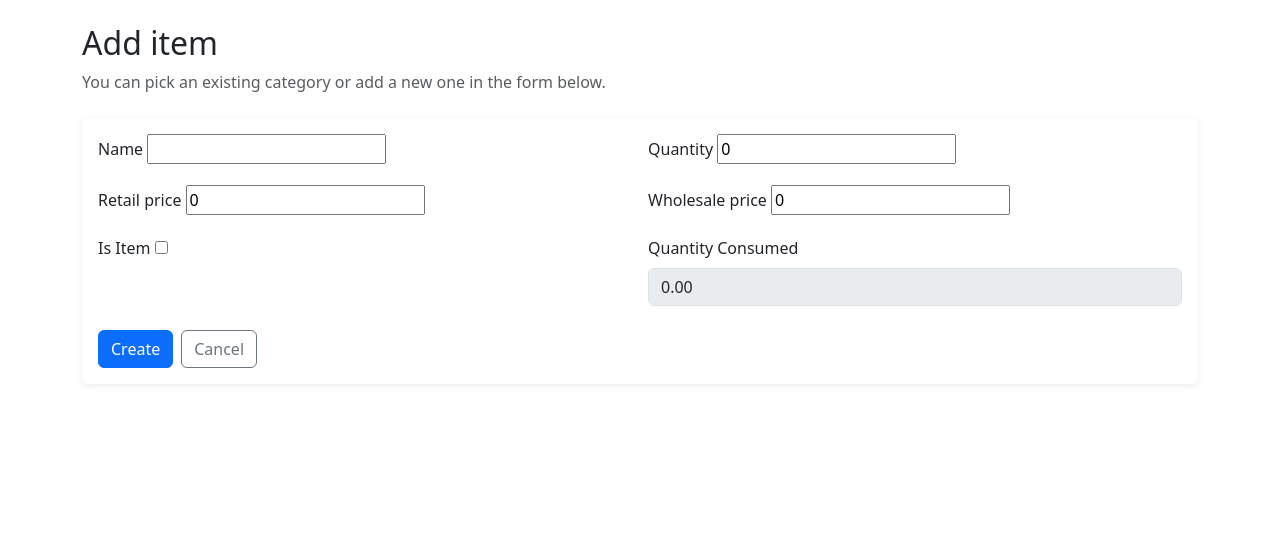
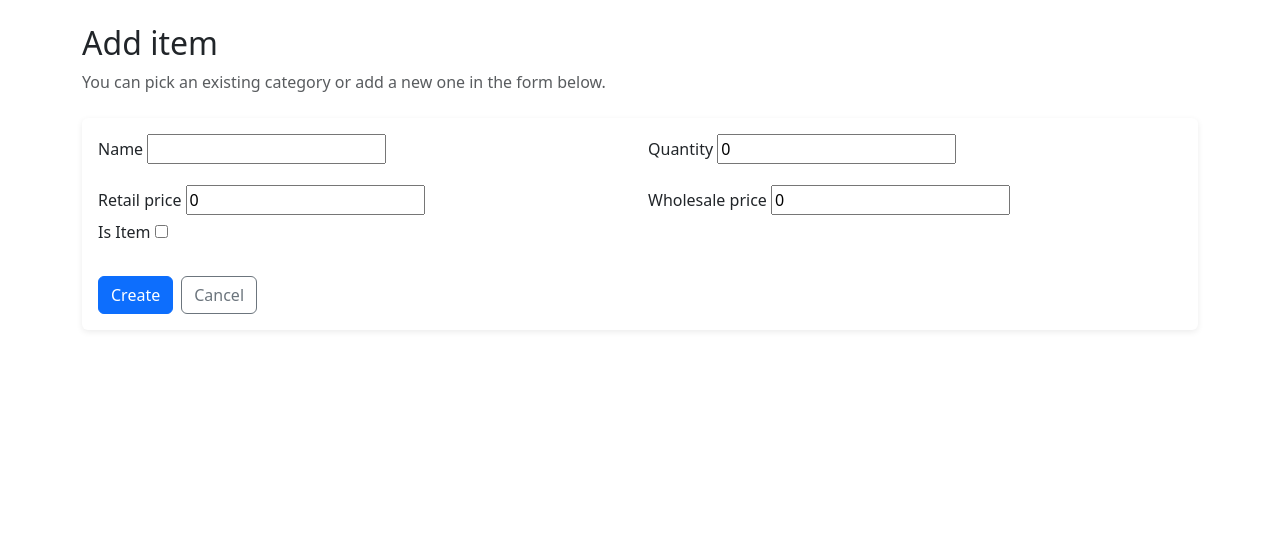
Before and after one commit to altair13421/DjPOS, a Django app: page /inventory/stock/new/ in a window 1280 px wide. Shown: the part 56-602 px from the top of the page. Run offline with Django 5.2, Linux system fonts and the light colour scheme.

Commit message:
Making basic change

```diff
--- a/templates/inventory/stock_form.html
+++ b/templates/inventory/stock_form.html
@@ -42,13 +42,14 @@
               <div class="invalid-feedback d-block">{{ form.wholesale_price.errors.0 }}</div>
             {% endif %}
           </div>
+        </div>
+        <div class="row gap-2">
           <div class="col-md-6">
             <label for="id_is_item">Is Item</label>
             <input type="checkbox" name="id_is_item">
-          </div>
-          <div class="col-md-6">
-            <label class="form-label" for="id_quantity_consumed">Quantity Consumed</label>
-            <input class="form-control" type="number" name="id_quantity_consumed" value="0.00" step="0.01" disabled>
+          </div id="item-form-generate">
+          <!-- ItemForm will Appear here. -->
+          <div>
           </div>
         </div>
         <div class="d-flex gap-2 mt-4">
@@ -60,3 +61,14 @@
   </div>
 
 {% endblock %}
+
+{% block extrajs %}
+
+const item_form = `
+<div>
+  <label class="form-label" for="id_quantity_consumed">Quantity Consumption</label>
+  <input class="form-control" type="number" name="id_quantity_consumed" value="0.00" step="0.01">
+</div>
+`
+
+{% endblock %}
```
